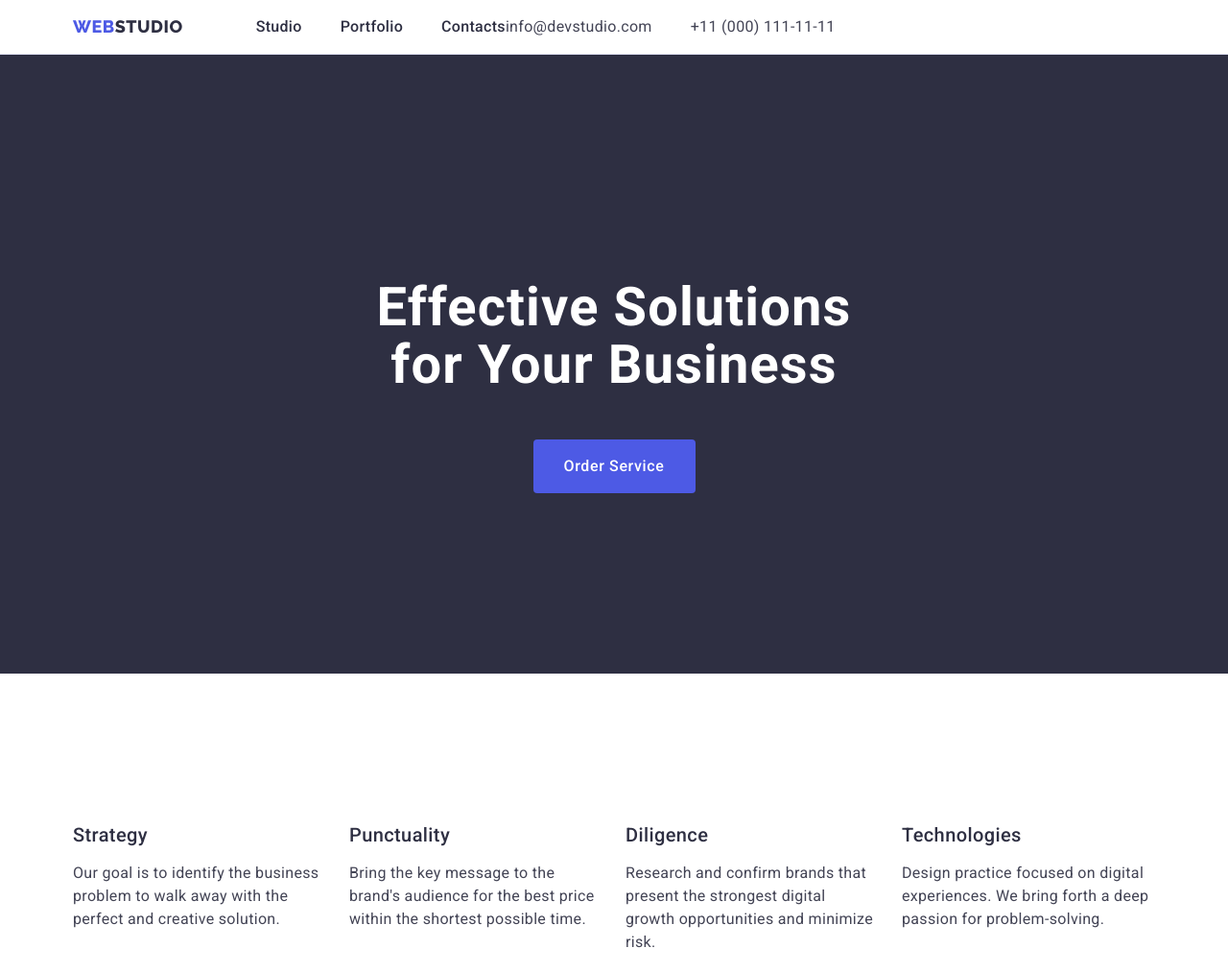
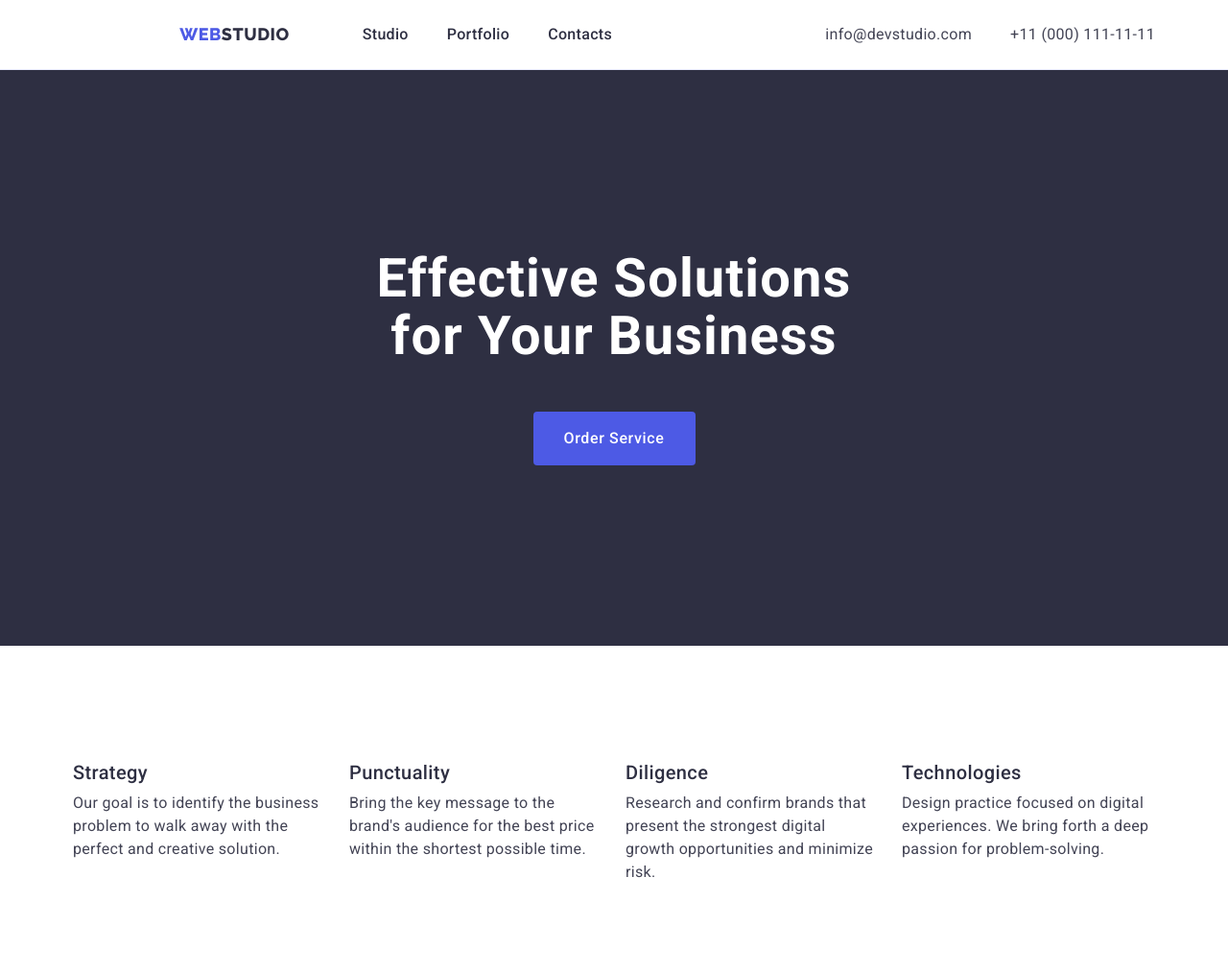
Before and after one commit to Mixa88/goit-markup-hw-03, a plain HTML site: page index.html in a window 1280 px wide. Shown: the top 1013 px of the page at 96% size. Drawn offline with nearby package versions, Linux system fonts and the light colour scheme.

Commit message:
new update

```diff
--- a/css/styles.css
+++ b/css/styles.css
@@ -32,8 +32,13 @@ img {
   height: auto;
 }
 
+h1,h2,h3,h4,h5,h6,p {
+  margin: 0px;
+}
+
 ul {
   padding-left: 0px;
+  margin: 0px;
 }
 
 .nav {
@@ -43,6 +48,7 @@ ul {
 .nav-line {
   display: flex;
   align-items: center;
+  margin: auto;
 }
 
 .nav-item {
@@ -53,6 +59,7 @@ ul {
   line-height: 1.5;
   letter-spacing: 0.02em;
   color: #2e2f42;
+  display: block;
 
   padding: 24px 0;
 }
@@ -88,6 +95,10 @@ ul {
 
 .address {
   font-style: normal;
+  margin-left: auto;
+  margin-top: 24px;
+  margin-bottom: 24px;
+
 }
 
 .contacts {
@@ -97,6 +108,7 @@ ul {
   font-size: 16px;
   line-height: 24px;
   letter-spacing: 0.02em;
+
 }
 
 .contacts:hover,
@@ -172,6 +184,7 @@ ul {
 
   margin-left: auto;
   margin-right: auto;
+  margin-top: 48px;
 }
 
 .button-hero:hover,
```
